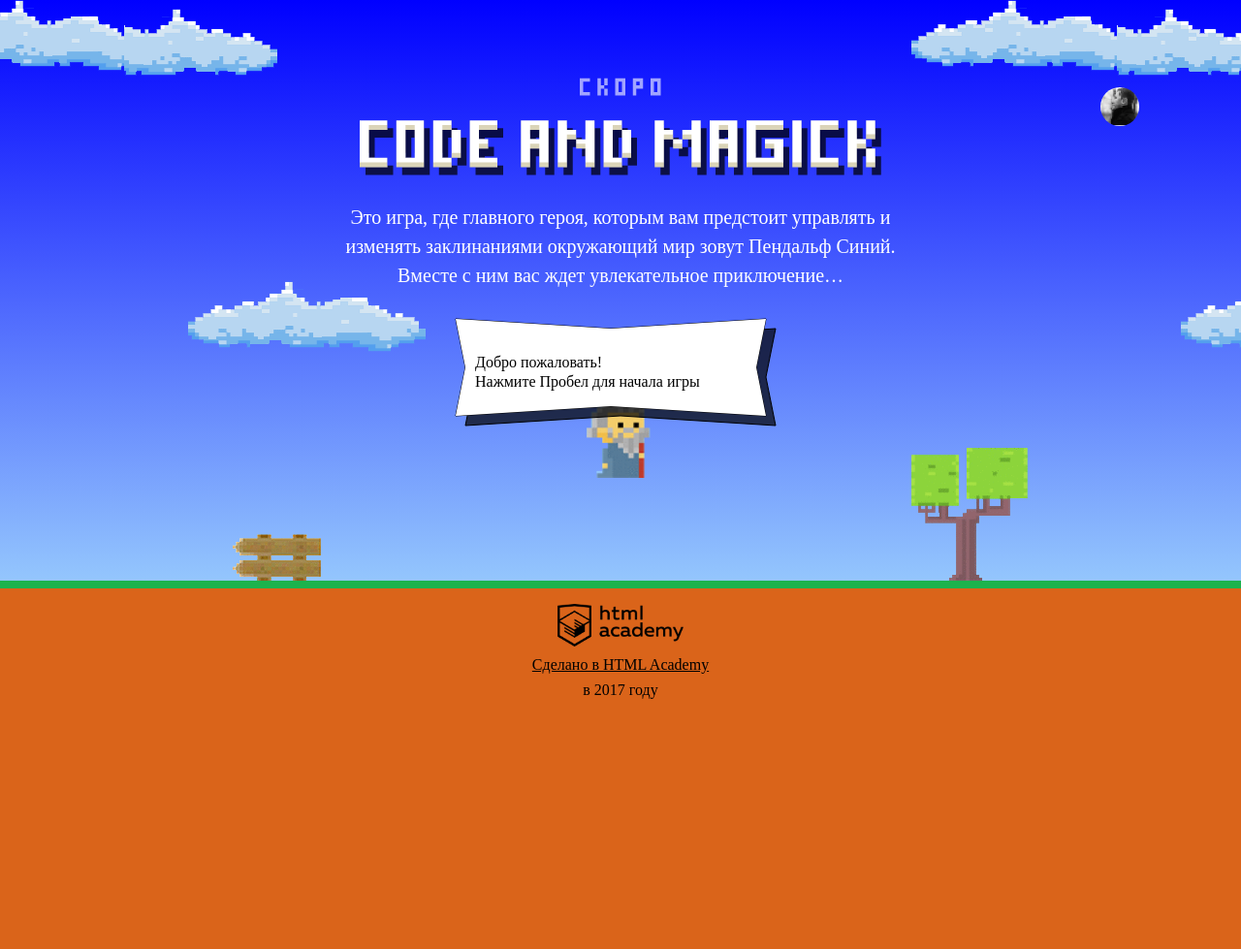
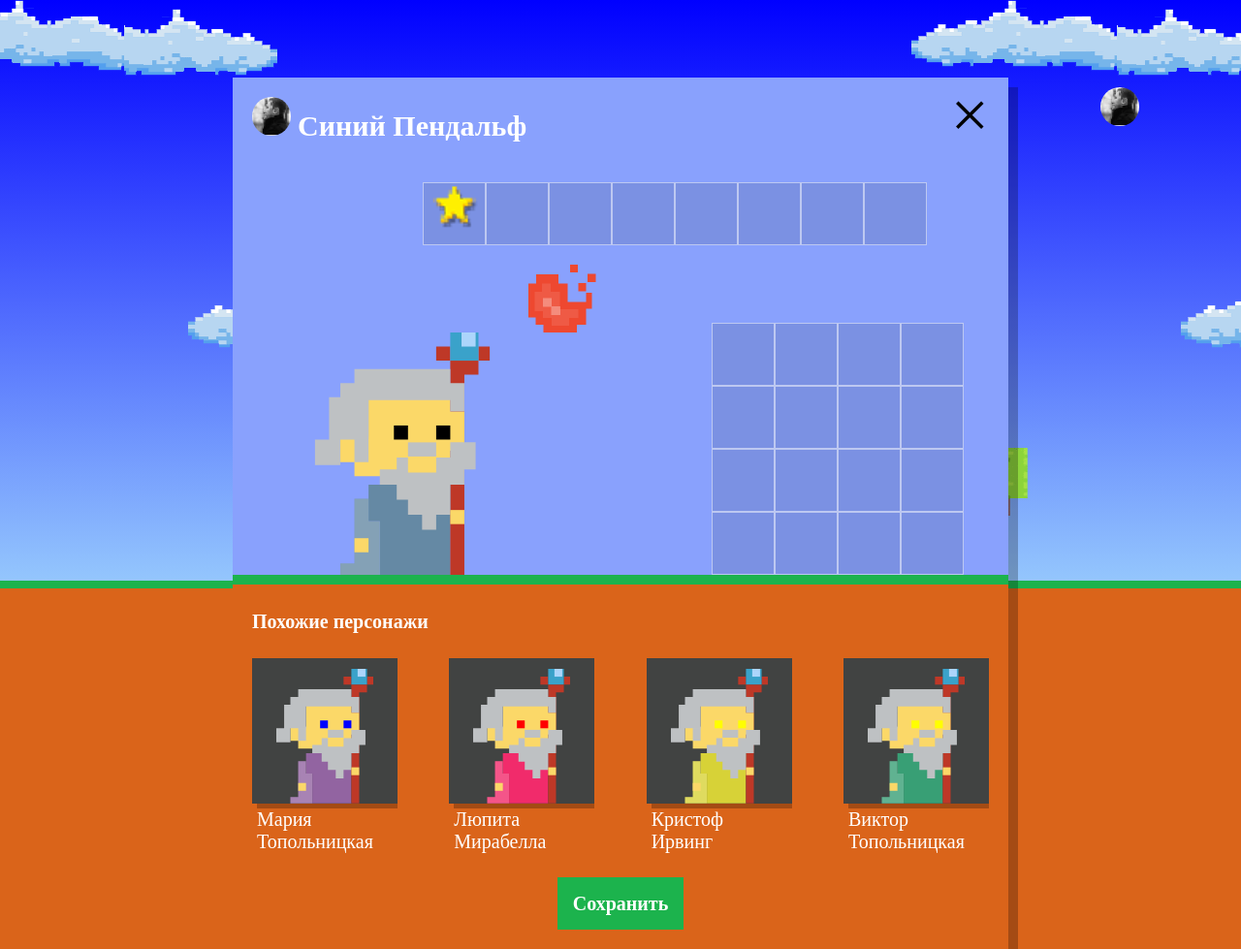
Before and after one commit to katasonova/579401-code-and-magick-18, a website: page index.html in a window 1280 px wide. Shown: the whole page at 97% size. Before the commit the page ends 800 px from the top, so only its background shows below. Drawn offline with Linux system fonts and the light colour scheme; a web font is replaced by a local one.

Commit message:
implemented generate and render wizards functions

```diff
--- a/index.html
+++ b/index.html
@@ -207,5 +207,7 @@
 
 <script src="js/game.js"></script>
 
+<script src="js/setup.js"></script>
+
 </body>
 </html>
--- /dev/null
+++ b/js/setup.js
@@ -0,0 +1,51 @@
+'use strict';
+
+var WIZARDS = {
+  names: ['Иван', 'Хуан Себастьян', 'Мария', 'Кристоф', 'Виктор', 'Юлия', 'Люпита', 'Вашингтон'],
+  lastNames: ['да Марья', 'Верон', 'Мирабелла', 'Вальц', 'Онопко', 'Топольницкая', 'Нионго', 'Ирвинг'],
+  coatColor: ['rgb(101, 137, 164)', 'rgb(241, 43, 107)', 'rgb(146, 100, 161)', 'rgb(56, 159, 117)', 'rgb(215, 210, 55)', 'rgb(0, 0, 0)'],
+  eyesColor: ['black', 'red', 'blue', 'yellow', 'green']
+};
+
+var generatedWizards = [];
+var wizardsList = document.querySelector('.setup-similar-list');
+var wizardTemplate = document.querySelector('#similar-wizard-template').content.querySelector('.setup-similar-item');
+
+document.querySelector('.setup').classList.remove('hidden');
+document.querySelector('.setup-similar').classList.remove('hidden');
+
+var generateWizards = function (wizardsData) {
+  while (generatedWizards.length < 4) {
+    var newWizard = {};
+      var wizardFirstName = wizardsData.names[Math.round(Math.random() * (wizardsData.names.length - 1))];
+      var wizardLastName = wizardsData.lastNames[Math.round(Math.random() * (wizardsData.lastNames.length - 1))];
+      newWizard.name = wizardFirstName + ' ' + wizardLastName;
+      newWizard.coatColor = wizardsData.coatColor[Math.round(Math.random() * (wizardsData.coatColor.length - 1))];
+      newWizard.eyesColor = wizardsData.eyesColor[Math.round(Math.random() * (wizardsData.eyesColor.length - 1))];
+
+    generatedWizards.push(newWizard);
+  }
+};
+
+var renderWizard = function (wizard) {
+    var wizardElement = wizardTemplate.cloneNode(true);
+
+    wizardElement.querySelector('.setup-similar-label').textContent = wizard.name;
+    wizardElement.querySelector('.wizard-coat').style.fill = wizard.coatColor;
+    wizardElement.querySelector('.wizard-eyes').style.fill = wizard.eyesColor;
+
+    return wizardElement;
+};
+
+var generateWizardsList = function (wizardsGeneratedData) {
+  var fragment = document.createDocumentFragment();
+
+  for (var i = 0; i < wizardsGeneratedData.length; i++) {
+    fragment.appendChild(renderWizard(wizardsGeneratedData[i]));
+  }
+
+  wizardsList.appendChild(fragment);
+};
+
+generateWizards(WIZARDS);
+generateWizardsList(generatedWizards);
```
